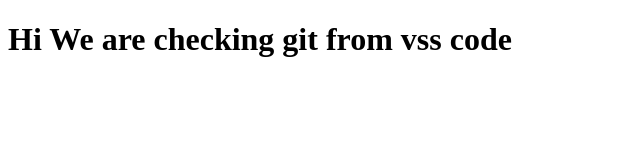
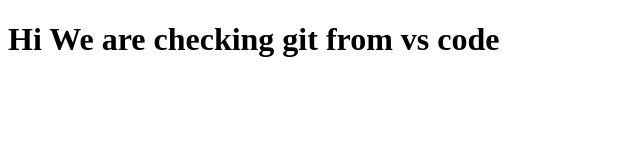
Before and after one commit to sakthii-subramanian/cityapi, a plain HTML site: page wwwroot/index.html in a window 1280 px wide. Shown: the full height of the page, 0-640 px from the left. Drawn offline with Linux system fonts and the light colour scheme.

Commit message:
changed index html

```diff
--- a/wwwroot/index.html
+++ b/wwwroot/index.html
@@ -7,7 +7,7 @@
     <title>Document</title>
 </head>
 <body>
-    <h1>Hi We are checking git from vss code</h1>
+    <h1>Hi We are checking git from vs code</h1>
 
 </body>
 </html>
```
